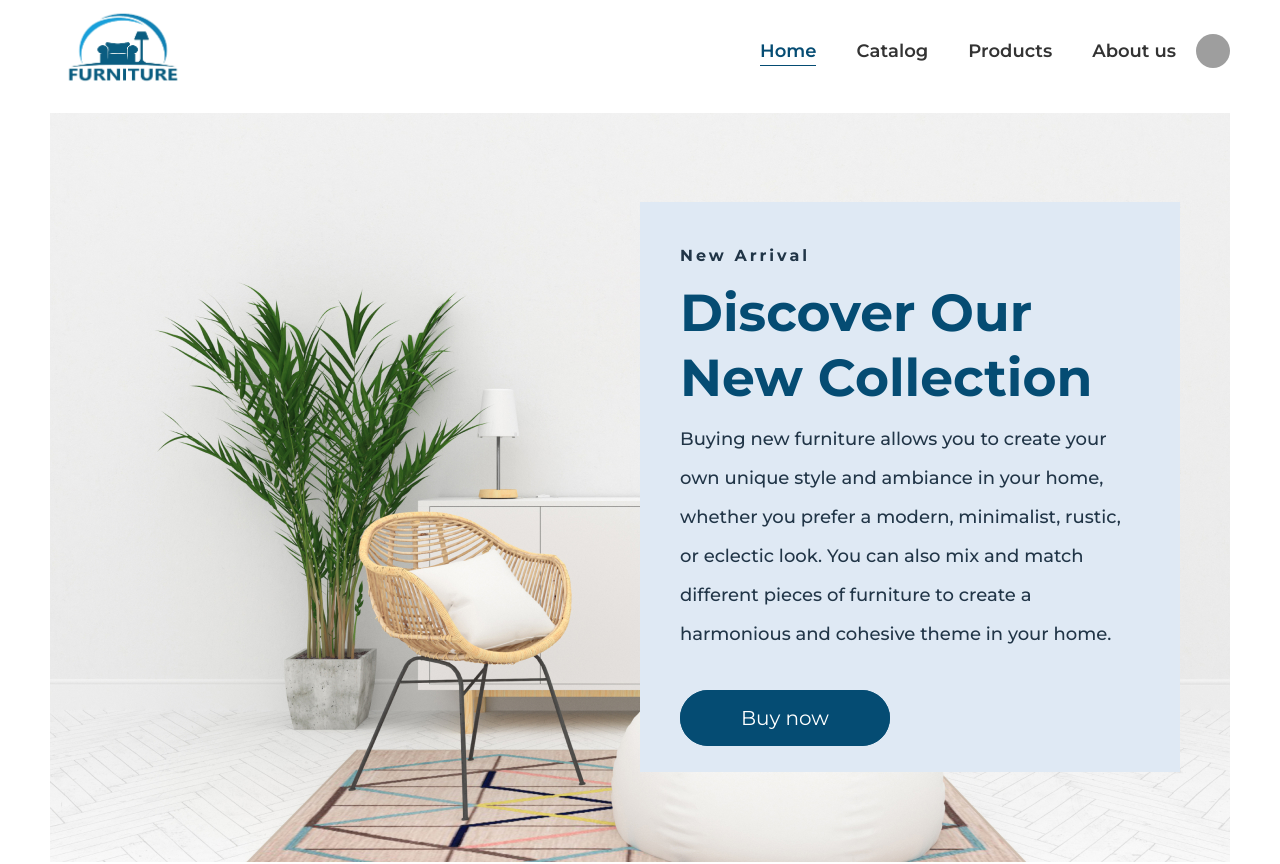
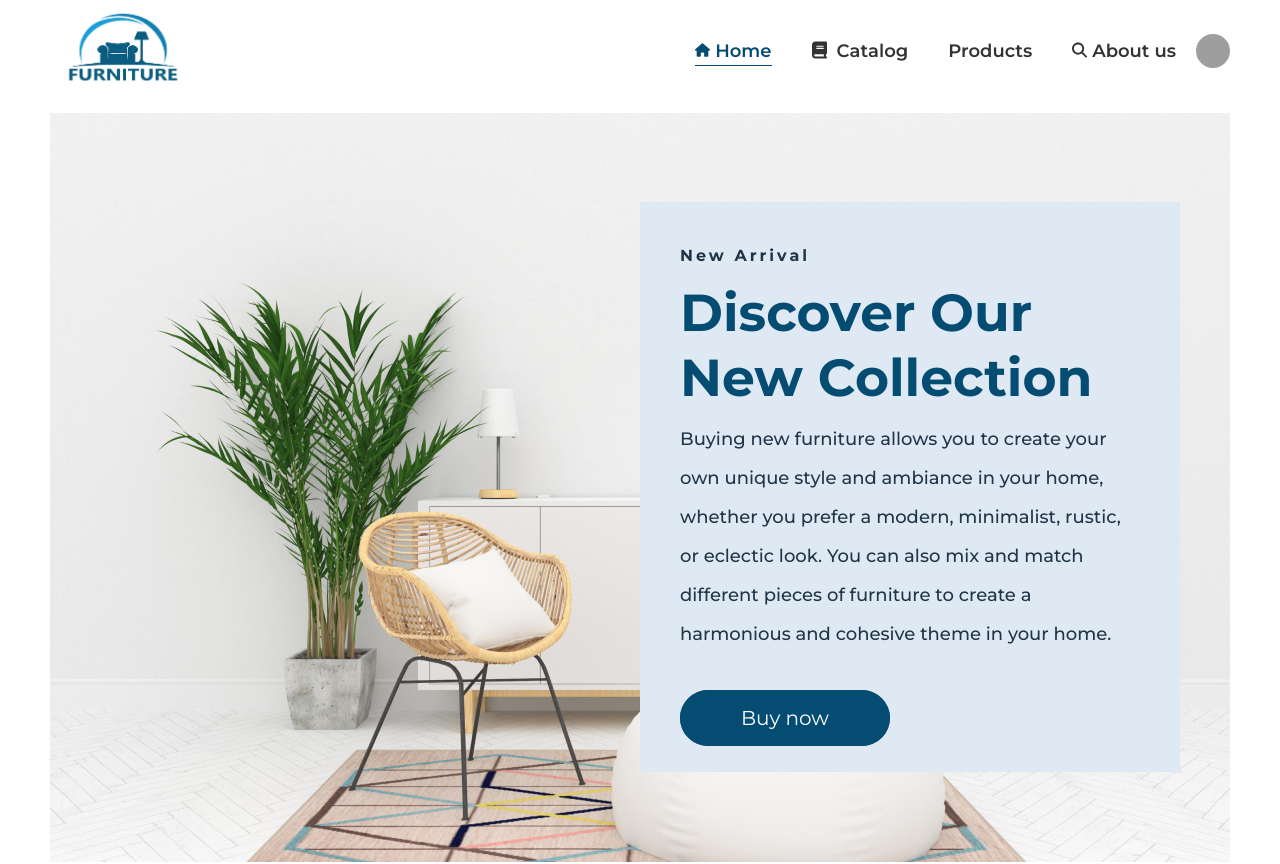
Before and after one commit to guranda26/ecommerce-website, a React (Vite) app: page / in a window 1280 px wide. Shown: the top 864 px of the page. Built offline with nearby package versions, Linux system fonts and the light colour scheme; no server answers; grey boxes are pictures that could not be loaded; what @commercetools/sdk-client-v2 would draw is missing.

Commit message:
Add a navigation icons hat directs users to the Catalog page

```diff
--- a/package.json
+++ b/package.json
@@ -20,6 +20,8 @@
     "@commercetools/sdk-client-v2": "^2.5.0",
     "@emotion/react": "^11.11.4",
     "@emotion/styled": "^11.11.5",
+    "@fortawesome/free-solid-svg-icons": "^6.5.2",
+    "@fortawesome/react-fontawesome": "^0.2.2",
     "@mui/icons-material": "^5.15.19",
     "@mui/material": "^5.15.18",
     "@types/react": "18.2.7",
--- a/src/components/header/Navbar.tsx
+++ b/src/components/header/Navbar.tsx
@@ -1,6 +1,12 @@
 import React from 'react';
 import { NavLink } from 'react-router-dom';
 import './header.css';
+import { FontAwesomeIcon } from '@fortawesome/react-fontawesome';
+import {
+  faBook,
+  faHouse,
+  faMagnifyingGlass,
+} from '@fortawesome/free-solid-svg-icons';
 
 function Navbar(props: { handleBurgerBtn: VoidFunction }): React.JSX.Element {
   return (
@@ -13,6 +19,7 @@ function Navbar(props: { handleBurgerBtn: VoidFunction }): React.JSX.Element {
             to="/"
             onClick={props.handleBurgerBtn}
           >
+            <FontAwesomeIcon icon={faHouse} />
             Home
           </NavLink>
         </li>
@@ -23,7 +30,7 @@ function Navbar(props: { handleBurgerBtn: VoidFunction }): React.JSX.Element {
             to="/catalog"
             onClick={props.handleBurgerBtn}
           >
-            Catalog
+            <FontAwesomeIcon icon={faBook} /> Catalog
           </NavLink>
         </li>
         <li className="nav-item">
@@ -43,6 +50,7 @@ function Navbar(props: { handleBurgerBtn: VoidFunction }): React.JSX.Element {
             to="/about"
             onClick={props.handleBurgerBtn}
           >
+            <FontAwesomeIcon icon={faMagnifyingGlass} />
             About us
           </NavLink>
         </li>
--- a/src/components/header/header.css
+++ b/src/components/header/header.css
@@ -25,6 +25,11 @@
   gap: 40px;
   margin: 0;
   padding: 0;
+}
+
+.nav-link .svg-inline--fa {
+  width: 15px;
+  margin-right: 5px;
 }
 
 .profile-btn {
```
Also changed, not shown: 1 other file (tests, documents, lock files or other folders).
